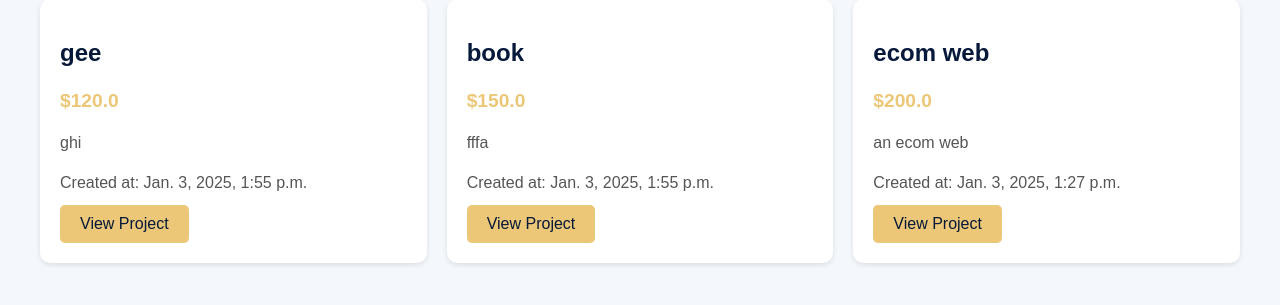
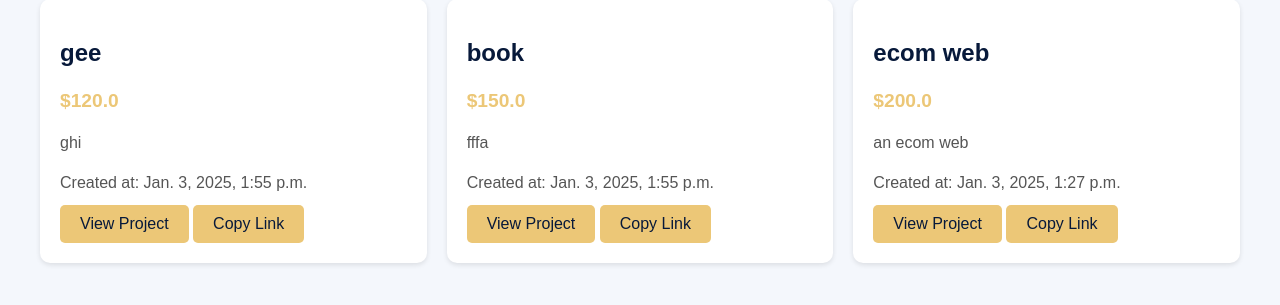
Before and after one commit to LoverOfGod180/portfolio, a Django app: page /projects/ in a window 1280 px wide. Shown: the part 189-494 px from the top of the page. Run offline with Django 5.2, Linux system fonts and the light colour scheme; data comes from the database, SQL or seed files in the repository.

Commit message:
las commit

```diff
--- a/my_portfolio/templates/projects.html
+++ b/my_portfolio/templates/projects.html
@@ -153,6 +153,10 @@
           <!-- Truncate the description for better readability -->
           <p>Created at: {{ project.created_at }}</p>
           <a href="{{ project.link }}" target="_blank">View Project</a>
+
+          <a class="copy-link-btn" data-link="{{ project.link }}">
+            Copy Link
+          </a>
         </div>
         {% empty %}
         <p class="empty-state">
@@ -162,4 +166,25 @@
       </div>
     </div>
   </body>
+
+  <script>
+    document.querySelectorAll(".copy-link-btn").forEach((button) => {
+      button.addEventListener("click", function () {
+        // Create a temporary input field to copy the text
+        const input = document.createElement("input");
+        input.value = this.getAttribute("data-link");
+        document.body.appendChild(input);
+
+        // Select the input field and copy the text
+        input.select();
+        document.execCommand("copy");
+
+        // Remove the temporary input field
+        document.body.removeChild(input);
+
+        // Optionally, show an alert or change the button text to indicate the link was copied
+        alert("Link copied to clipboard!");
+      });
+    });
+  </script>
 </html>
```
